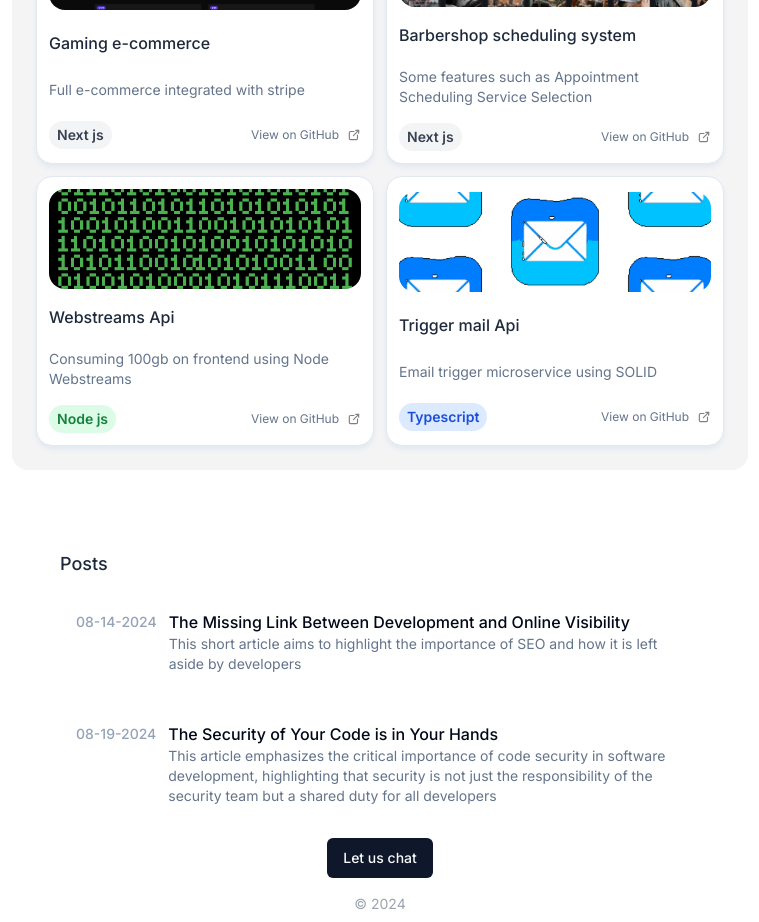
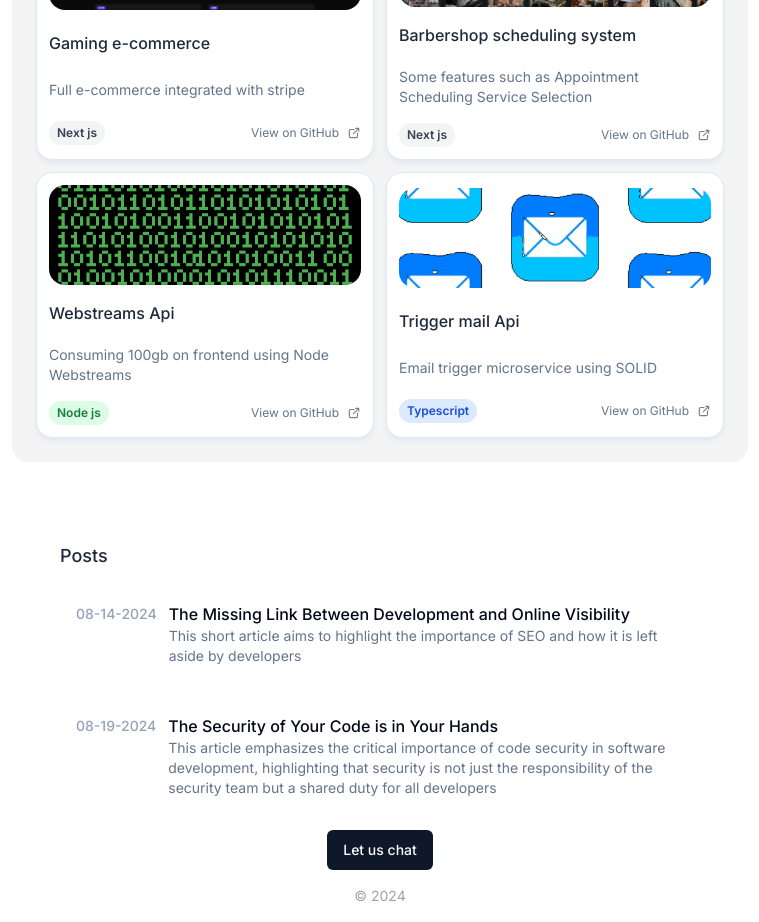
Before and after one commit to Pedrinvits/personal-portfolio, a Next.js app: page / in a window 1280 px wide. Shown: the part 780-1702 px from the top of the page, without its empty margins (260-1019 px from the left). Built offline with nearby package versions, Linux system fonts and the light colour scheme.

Commit message:
fix : badge text size

```diff
--- a/src/components/projects/index.tsx
+++ b/src/components/projects/index.tsx
@@ -62,7 +62,7 @@ const Projects = () => {
                             <h4 className="text-base font-medium text-slate-800 dark:text-white">{project.title}</h4>
                             <p  className="mt-1 text-sm text-slate-500 dark:text-gray-500">{project.desc}</p>
                             <div className="flex w-full items-center justify-between">
-                                <div className={`rounded-full px-2 py-1 ${project.bgcolor}`}><span className={`block text-sm font-semibold ${project.textcolor}`}>{project.tech}</span></div>
+                                <div className={`rounded-full px-2 py-1 ${project.bgcolor}`}><span className={`block text-xs font-semibold ${project.textcolor}`}>{project.tech}</span></div>
                                 <Link href={project.link} className="inline-flex items-center gap-2 rounded-sm outline-none focus-visible:ring-2 focus-visible:ring-slate-500 focus-visible:ring-offset-2" target="_blank">
                                     <span className="text-xs font-normal text-slate-500 dark:text-gray-500">View on GitHub</span>
                                     <TbExternalLink color="gray" size={14}/>
```
